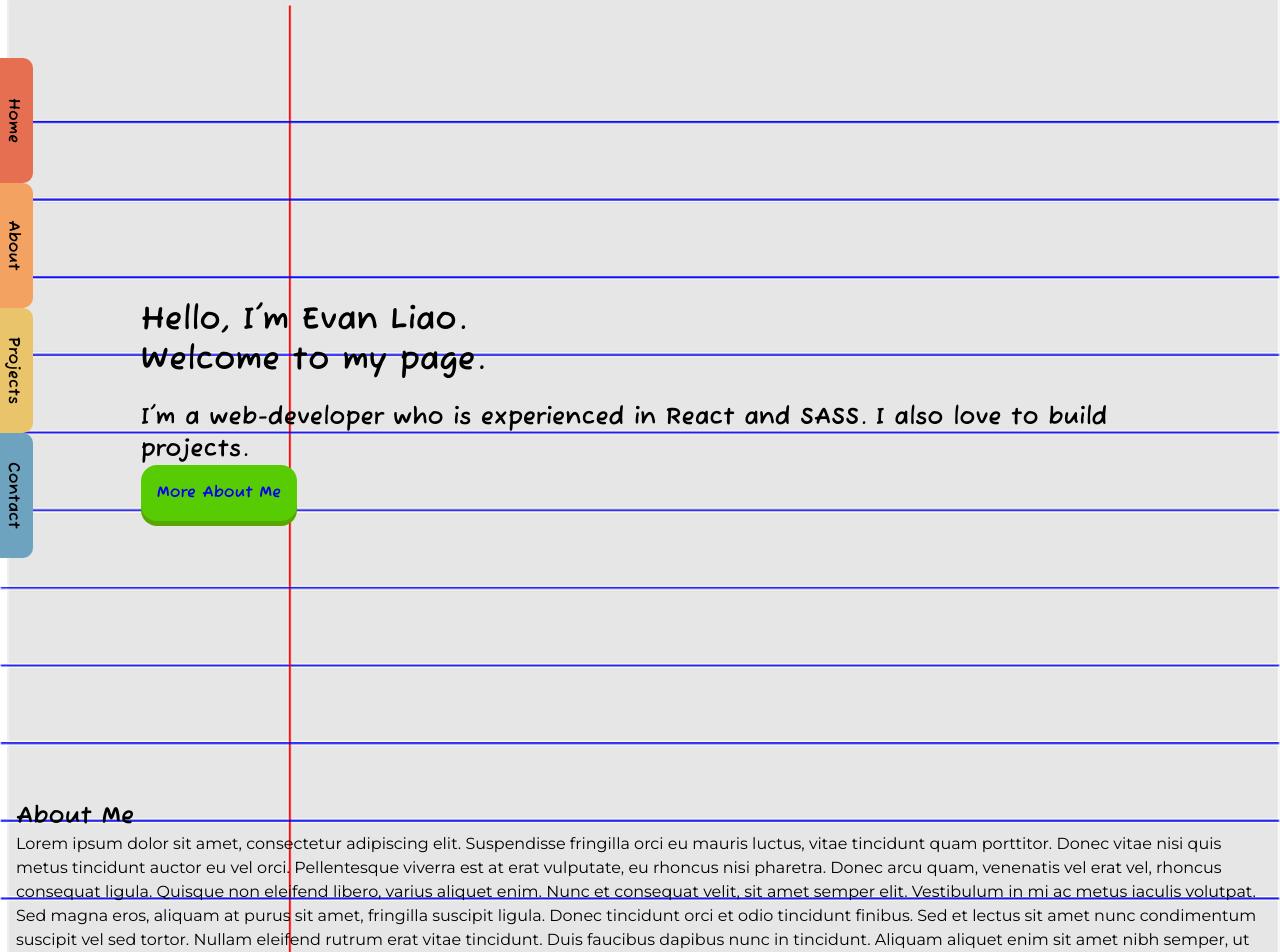
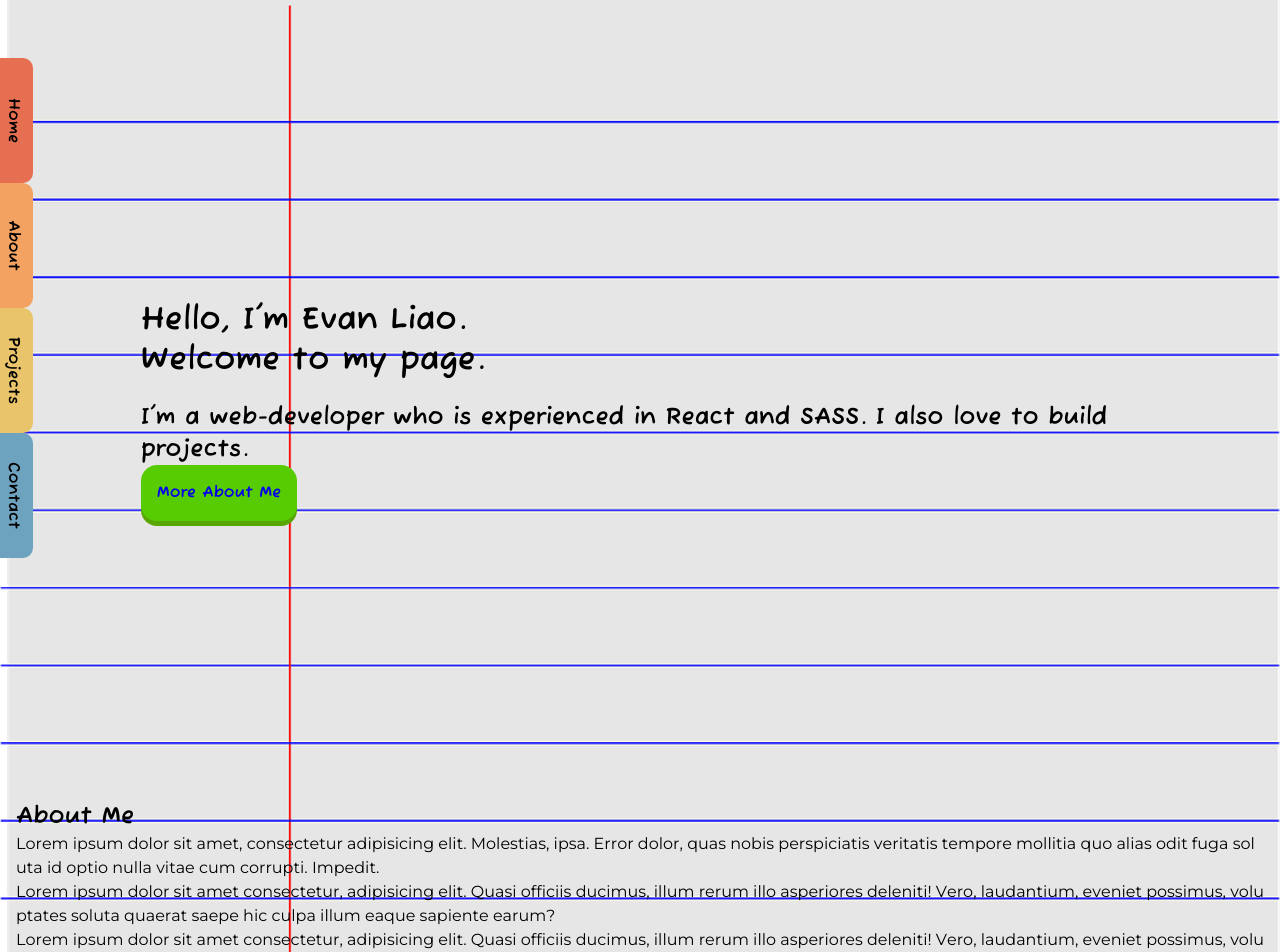
Before and after one commit to eliao13/web-portfolio-project, a React (Create React App) app: page / in a window 1280 px wide. Shown: the top 952 px of the page. Built offline with nearby package versions, Linux system fonts and the light colour scheme.

Commit message:
added scroll reveal to about section

```diff
--- a/package.json
+++ b/package.json
@@ -9,6 +9,7 @@
     "react": "^18.2.0",
     "react-dom": "^18.2.0",
     "react-icons": "^4.4.0",
+    "react-reveal": "^1.2.2",
     "react-router-dom": "^6.3.0",
     "react-router-hash-link": "^2.4.3",
     "react-scripts": "5.0.1",
--- a/src/components/About.js
+++ b/src/components/About.js
@@ -1,22 +1,22 @@
 import { HashLink as Link } from "react-router-hash-link";
+import Fade from "react-reveal/Fade";
 
 function About() {
   return (
     <section className="about" id="about">
+      <Fade left big cascade duration={1000}>
       <h2>About Me</h2>
-      <p>
+      <p>Lorem ipsum dolor sit amet, consectetur adipisicing elit. Molestias, ipsa. Error dolor, quas nobis perspiciatis veritatis tempore mollitia quo alias odit fuga soluta id optio nulla vitae cum corrupti. Impedit.</p>
 
-        Lorem ipsum dolor sit amet, consectetur adipiscing elit. Suspendisse fringilla orci eu mauris luctus, vitae tincidunt quam porttitor. Donec vitae nisi quis metus tincidunt auctor eu vel orci. Pellentesque viverra est at erat vulputate, eu rhoncus nisi pharetra. Donec arcu quam, venenatis vel erat vel, rhoncus consequat ligula. Quisque non eleifend libero, varius aliquet enim. Nunc et consequat velit, sit amet semper elit. Vestibulum in mi ac metus iaculis volutpat. Sed magna eros, aliquam at purus sit amet, fringilla suscipit ligula. Donec tincidunt orci et odio tincidunt finibus.
+      <p>Lorem ipsum dolor sit amet consectetur, adipisicing elit. Quasi officiis ducimus, illum rerum illo asperiores deleniti! Vero, laudantium, eveniet possimus, voluptates soluta quaerat saepe hic culpa illum eaque sapiente earum?</p>
 
-        Sed et lectus sit amet nunc condimentum suscipit vel sed tortor. Nullam eleifend rutrum erat vitae tincidunt. Duis faucibus dapibus nunc in tincidunt. Aliquam aliquet enim sit amet nibh semper, ut lacinia libero varius. Donec dui odio, interdum sed suscipit in, fringilla in ex. Maecenas commodo a metus ut tincidunt. Cras ut vulputate sapien. Duis sagittis nisi vitae euismod aliquet. Praesent et mi ipsum. Quisque euismod nulla id lorem tristique, et viverra lacus sagittis. Vivamus enim felis, molestie eget ex non, elementum imperdiet mi. Vivamus porttitor id eros id tempor. Fusce mi nunc, hendrerit quis tincidunt a, elementum sit amet elit. Nullam risus nunc, posuere in suscipit molestie, fringilla auctor lacus.
+      <p>Lorem ipsum dolor sit amet consectetur, adipisicing elit. Quasi officiis ducimus, illum rerum illo asperiores deleniti! Vero, laudantium, eveniet possimus, voluptates soluta quaerat saepe hic culpa illum eaque sapiente earum?</p>
 
-        Fusce mi ex, consectetur sed laoreet sit amet, malesuada non sem. Sed nec tellus sed enim gravida condimentum sed et libero. Cras eget sem dapibus, pharetra odio vel, lobortis nisi. Nunc mattis quam nec neque rutrum tincidunt. Vivamus gravida lorem sapien, ac tincidunt lectus dignissim et. In vitae nulla laoreet, posuere nibh non, hendrerit libero. Ut eleifend neque ut aliquet lacinia. Phasellus vitae gravida arcu. Sed elementum nulla dolor, ut ornare nisi tempus a. Sed dui massa, tristique et dictum hendrerit, placerat in lacus. Orci varius natoque penatibus et magnis dis parturient montes, nascetur ridiculus mus.
+      <p>Lorem ipsum dolor sit amet consectetur, adipisicing elit. Quasi officiis ducimus, illum rerum illo asperiores deleniti! Vero, laudantium, eveniet possimus, voluptates soluta quaerat saepe hic culpa illum eaque sapiente earum?</p>
 
-        Praesent aliquet risus risus, nec elementum ligula convallis quis. Nam metus massa, ultrices eu condimentum sit amet, commodo vel diam. Donec vel dolor in lacus pharetra pulvinar. Praesent maximus ligula vel felis iaculis, ut viverra quam scelerisque. Vestibulum ante ipsum primis in faucibus orci luctus et ultrices posuere cubilia curae; Nullam lacinia justo magna, in pulvinar dui tincidunt quis. Duis placerat quam ac neque scelerisque ornare. Donec gravida tortor odio, ac dignissim nunc convallis nec. Donec venenatis enim vitae velit eleifend, id suscipit quam luctus. Fusce eget erat leo. Aliquam malesuada, quam in porta luctus, leo eros auctor nulla, eu lacinia dolor odio quis turpis. Duis sodales, ligula vitae molestie molestie, arcu leo ultricies libero, vel maximus dolor nibh sit amet felis.
-
-        Integer pretium sodales nulla, ac tincidunt justo feugiat sed. Nunc sollicitudin sed nulla sit amet congue. Sed eget ligula est. Nullam tellus urna, vestibulum id pellentesque quis, pellentesque et ipsum. Cras nec sem ut leo rutrum efficitur. Sed sagittis, nibh ac vulputate elementum, neque nunc auctor turpis, ut hendrerit est libero id eros. Nulla eu tempus est. Ut dapibus magna non eros auctor, vel porta nulla convallis. Donec eget fringilla nisi. In eget tempus velit. Nullam hendrerit, arcu a efficitur euismod, neque eros lacinia lectus, quis interdum ligula ligula pellentesque felis. Etiam sit amet rhoncus urna. Cras semper gravida sollicitudin. Curabitur maximus sodales ullamcorper. Nunc mauris lectus, tristique a feugiat at, egestas ut nibh.
-      </p>
+      <p>Lorem ipsum dolor sit amet consectetur, adipisicing elit. Quasi officiis ducimus, illum rerum illo asperiores deleniti! Vero, laudantium, eveniet possimus, voluptates soluta quaerat saepe hic culpa illum eaque sapiente earum?</p>
       <Link smooth to='#top'>Top of Page</Link>
+      </Fade>
     </section>
   )
 }
--- a/src/components/Herobanner.js
+++ b/src/components/Herobanner.js
@@ -4,18 +4,18 @@ import { useState, useEffect } from "react";
 function Herobanner() {
 
   // Current text displayed on the page
-  const [text, setText] = useState("");
+  const [introHeader, setIntroHeader] = useState("");
 
   // Final text we want to see typed out
-  const [fullText, setFullText] = useState("Hello, I'm Evan Liao.\nWelcome to my page.");
+  const [fullIntroHeader, setFullIntroHeader] = useState("Hello, I'm Evan Liao.\nWelcome to my page.");
 
   // Current index of the displayed text
   const [index, setIndex] = useState(0);
 
   useEffect(() => {
-    if (index < fullText.length) {
+    if (index < fullIntroHeader.length) {
       setTimeout(() => {
-        setText(text + fullText[index]);
+        setIntroHeader(introHeader + fullIntroHeader[index]);
         setIndex(index + 1);
       }, 60)
     }
@@ -23,7 +23,7 @@ function Herobanner() {
 
   return (
     <section className="hero-banner">
-      <h1>{text}</h1>
+      <h1>{introHeader}</h1>
 
       <h2>
         I'm a web-developer who is experienced in React and SASS. I also love to build projects.
--- a/src/components/Skills.js
+++ b/src/components/Skills.js
@@ -13,7 +13,7 @@ function Skills({detail}) {
         detail.skills.map((skill, i) => {
             return (
                 <li key={i}>
-                    <IconName name={'Si' + `${skill.charAt(0).toUpperCase() + skill.slice(1).toLowerCase()}`} />
+                    <IconName name={ `Si${skill.charAt(0).toUpperCase() + skill.slice(1).toLowerCase()}`} />
                 </li>
             )
         })
```
Also changed, not shown: 1 other file (tests, documents, lock files or other folders).
